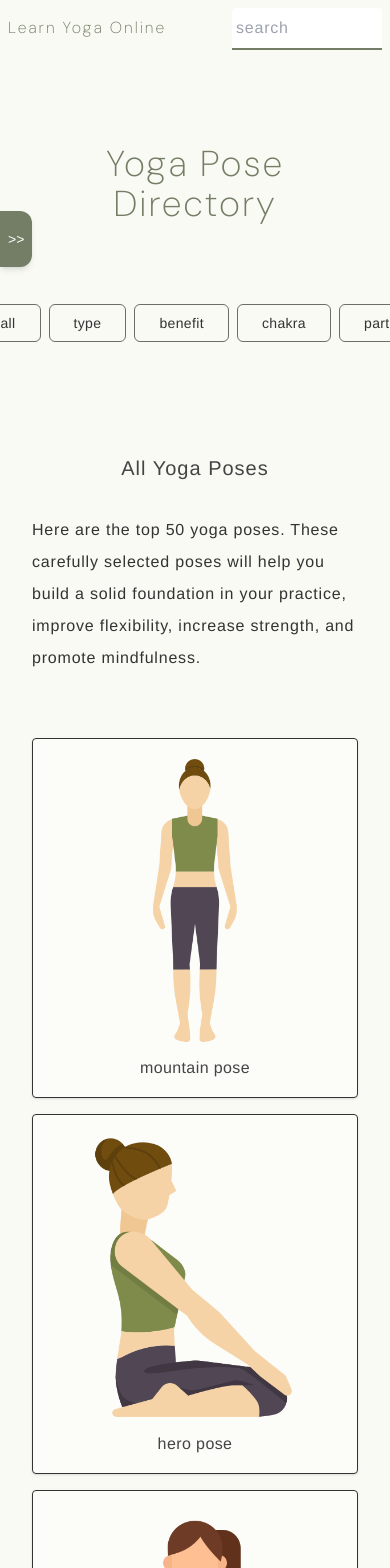
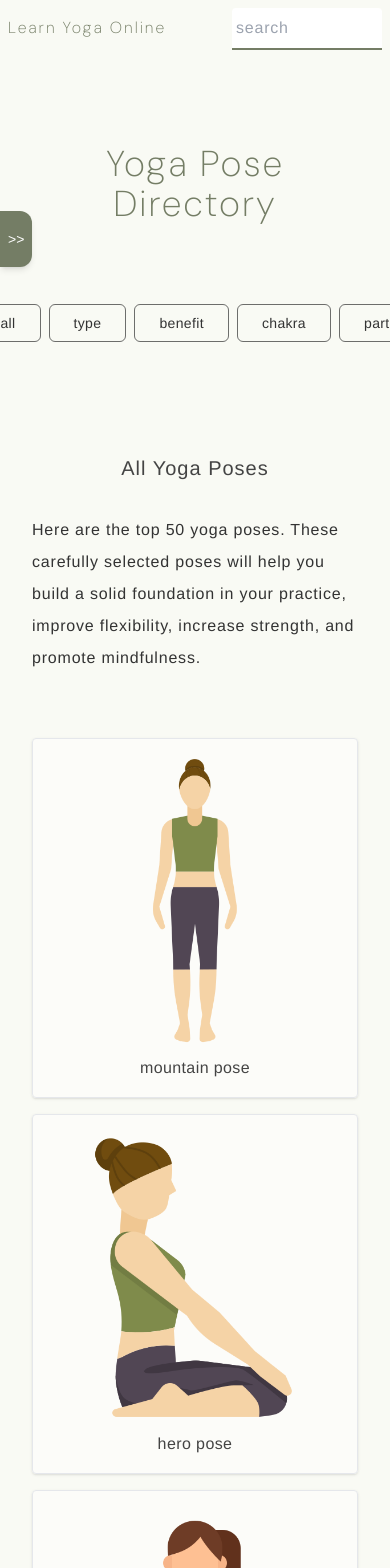
Before and after one commit to samanthacabrera/yoga-library, a React (Vite) app: page /poses in a window 390 px wide. Shown: the top 1568 px of the page. Built offline with nearby package versions, Linux system fonts and the light colour scheme.

Commit message:
update catPage layout

```diff
--- a/src/components/CategoryPage.jsx
+++ b/src/components/CategoryPage.jsx
@@ -235,11 +235,11 @@ const CategoryPage = () => {
           No poses found for this category.
         </p>
       ) : (
-        <div className="grid grid-cols-1 sm:grid-cols-2 md:grid-cols-3 lg:grid-cols-4 gap-4 py-8">
+        <div className="grid grid-cols-1 sm:grid-cols-2 gap-4 py-8">
           {filteredPoses.map((pose) => (
             <div
               key={pose.id}
-              className="relative p-4 border border-charcoal bg-white bg-opacity-50 rounded shadow hover:shadow-lg transition-shadow duration-300"
+              className="relative p-4 border bg-white bg-opacity-50 rounded shadow hover:shadow-lg transition-shadow duration-300"
             >
               <Link to={`/poses/${pose.name}`} className="group flex flex-col items-center">
                 {pose.image ? (
--- a/src/components/Newsletter.jsx
+++ b/src/components/Newsletter.jsx
@@ -97,7 +97,7 @@ const Newsletter = () => {
                 <h2 className="text-2xl lg:text-6xl text-moss text-center">
                     Meet the Author
                 </h2>
-            <div className="max-w-4xl mx-auto bg-white border border-moss shadow p-8 lg:p-12 my-24">
+            <div className="max-w-4xl mx-auto bg-white border shadow p-8 lg:p-12 my-24">
                 <div className="grid md:grid-cols-[auto_1fr] gap-10 md:gap-14 items-start">
                     <img
                         src="/me.png"
```
